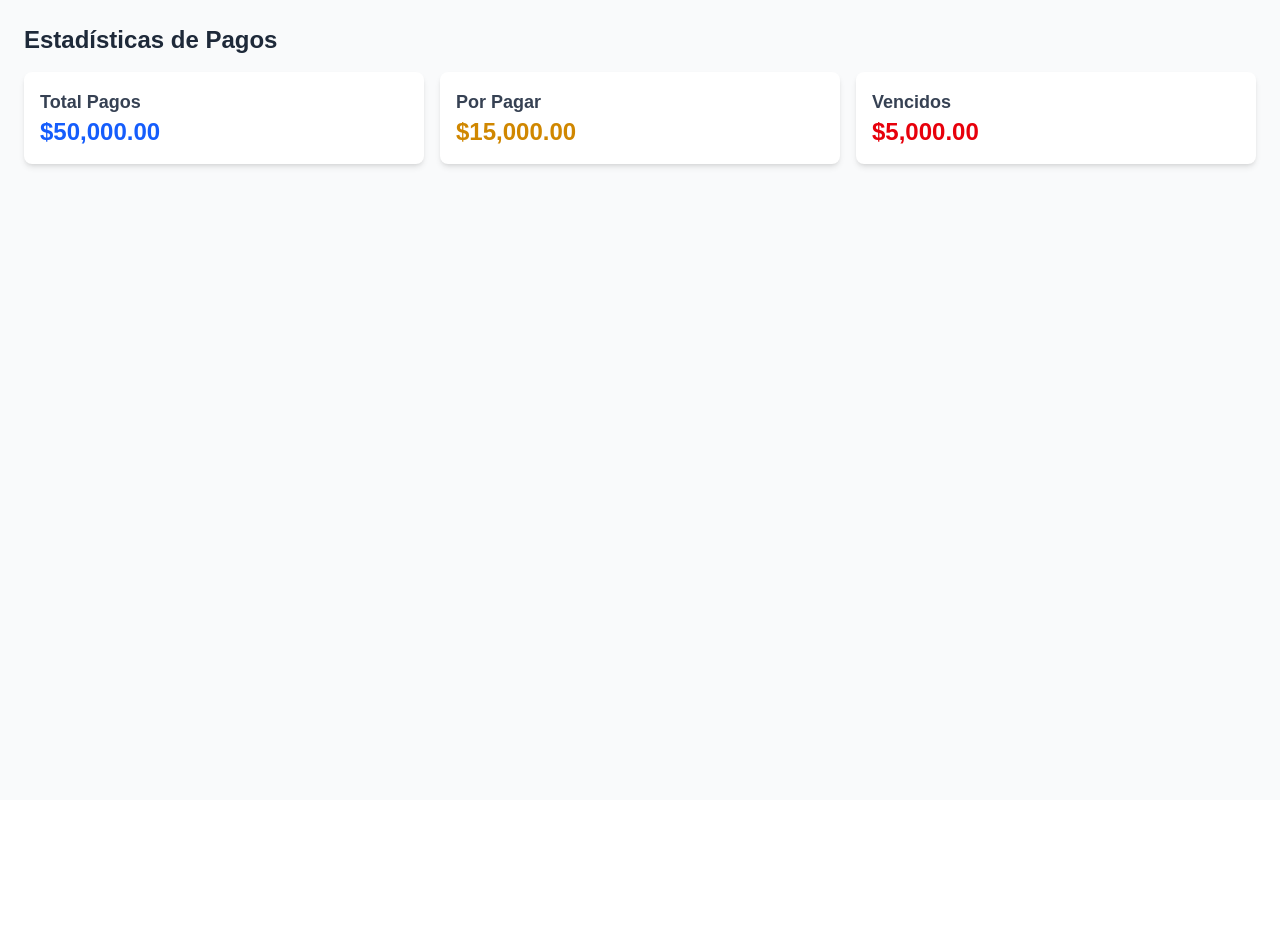
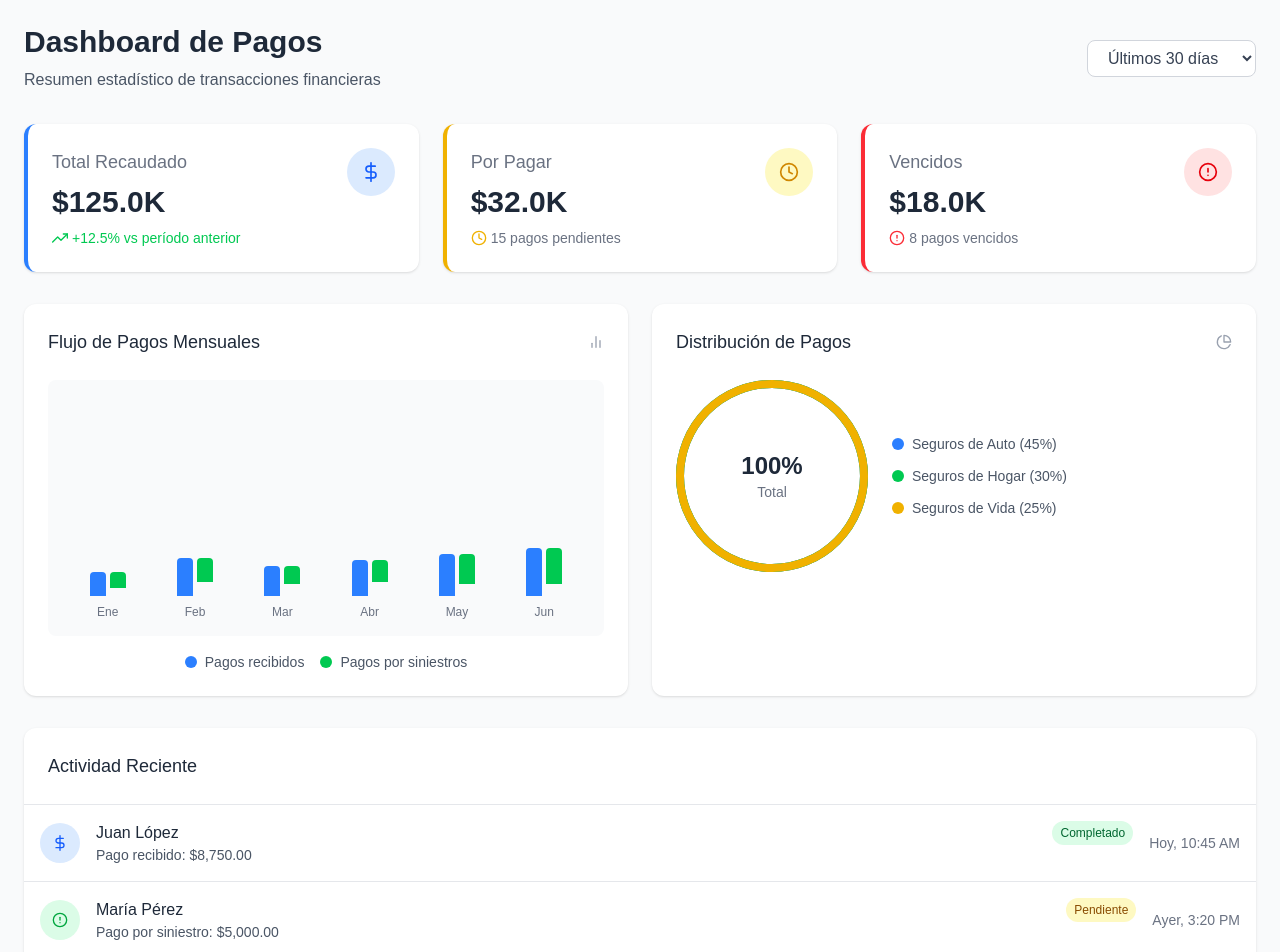
Before and after one commit to Emilybrrntos12/crm, a Next.js app: page /pagos/clientes/estadisticos in a window 1280 px wide. Shown: the top 952 px of the page. Before the commit the page ends 800 px from the top, so only its background shows below. Built offline with nearby package versions, Linux system fonts and the light colour scheme.

Commit message:
estadisticos

```diff
--- a/src/app/pagos/clientes/estadisticos/page.tsx
+++ b/src/app/pagos/clientes/estadisticos/page.tsx
@@ -1,21 +1,209 @@
 import React from 'react';
+import { FiTrendingUp, FiClock, FiAlertCircle, FiDollarSign, FiPieChart, FiBarChart2 } from 'react-icons/fi';
 
 export default function EstadisticosPage() {
+  // Datos de ejemplo
+  const stats = {
+    totalPagos: 125000,
+    porPagar: 32000,
+    vencidos: 18000,
+    crecimiento: 12.5,
+    pagosCompletados: 87,
+    pagosPendientes: 15,
+    pagosVencidos: 8
+  };
+
+  const chartData = [
+    { name: 'Ene', pagos: 12000, siniestros: 8000 },
+    { name: 'Feb', pagos: 19000, siniestros: 12000 },
+    { name: 'Mar', pagos: 15000, siniestros: 9000 },
+    { name: 'Abr', pagos: 18000, siniestros: 11000 },
+    { name: 'May', pagos: 21000, siniestros: 15000 },
+    { name: 'Jun', pagos: 24000, siniestros: 18000 },
+  ];
+
   return (
     <div className="min-h-screen bg-gray-50 p-6">
-      <h1 className="text-2xl font-bold text-gray-800 mb-4">Estadísticas de Pagos</h1>
-      <div className="grid grid-cols-1 md:grid-cols-3 gap-4">
-        <div className="bg-white p-4 rounded-lg shadow-md">
-          <h2 className="text-lg font-semibold text-gray-700">Total Pagos</h2>
-          <p className="text-2xl font-bold text-blue-600">$50,000.00</p>
+      {/* Header */}
+      <div className="flex flex-col md:flex-row justify-between items-start md:items-center mb-8">
+        <div>
+          <h1 className="text-2xl md:text-3xl font-bold text-gray-800">Dashboard de Pagos</h1>
+          <p className="text-gray-600 mt-2">Resumen estadístico de transacciones financieras</p>
         </div>
-        <div className="bg-white p-4 rounded-lg shadow-md">
-          <h2 className="text-lg font-semibold text-gray-700">Por Pagar</h2>
-          <p className="text-2xl font-bold text-yellow-600">$15,000.00</p>
+        <div className="mt-4 md:mt-0">
+          <select className="border border-gray-300 rounded-lg px-4 py-2 bg-white text-gray-700 focus:outline-none focus:ring-2 focus:ring-blue-500">
+            <option>Últimos 30 días</option>
+            <option>Este mes</option>
+            <option>Trimestre actual</option>
+            <option>Este año</option>
+          </select>
         </div>
-        <div className="bg-white p-4 rounded-lg shadow-md">
-          <h2 className="text-lg font-semibold text-gray-700">Vencidos</h2>
-          <p className="text-2xl font-bold text-red-600">$5,000.00</p>
+      </div>
+
+      {/* Main Stats Cards */}
+      <div className="grid grid-cols-1 md:grid-cols-3 gap-6 mb-8">
+        {/* Total Pagos */}
+        <div className="bg-white rounded-xl shadow-sm p-6 border-l-4 border-blue-500">
+          <div className="flex justify-between">
+            <div>
+              <h3 className="text-lg font-medium text-gray-500 mb-2">Total Recaudado</h3>
+              <p className="text-3xl font-bold text-gray-800">${(stats.totalPagos / 1000).toFixed(1)}K</p>
+              <div className="flex items-center mt-2">
+                <FiTrendingUp className="text-green-500 mr-1" />
+                <span className="text-sm text-green-500">+{stats.crecimiento}% vs período anterior</span>
+              </div>
+            </div>
+            <div className="bg-blue-100 p-3 rounded-full h-12 w-12 flex items-center justify-center">
+              <FiDollarSign className="text-blue-600 text-xl" />
+            </div>
+          </div>
+        </div>
+
+        {/* Por Pagar */}
+        <div className="bg-white rounded-xl shadow-sm p-6 border-l-4 border-yellow-500">
+          <div className="flex justify-between">
+            <div>
+              <h3 className="text-lg font-medium text-gray-500 mb-2">Por Pagar</h3>
+              <p className="text-3xl font-bold text-gray-800">${(stats.porPagar / 1000).toFixed(1)}K</p>
+              <div className="flex items-center mt-2">
+                <FiClock className="text-yellow-500 mr-1" />
+                <span className="text-sm text-gray-500">{stats.pagosPendientes} pagos pendientes</span>
+              </div>
+            </div>
+            <div className="bg-yellow-100 p-3 rounded-full h-12 w-12 flex items-center justify-center">
+              <FiClock className="text-yellow-600 text-xl" />
+            </div>
+          </div>
+        </div>
+
+        {/* Vencidos */}
+        <div className="bg-white rounded-xl shadow-sm p-6 border-l-4 border-red-500">
+          <div className="flex justify-between">
+            <div>
+              <h3 className="text-lg font-medium text-gray-500 mb-2">Vencidos</h3>
+              <p className="text-3xl font-bold text-gray-800">${(stats.vencidos / 1000).toFixed(1)}K</p>
+              <div className="flex items-center mt-2">
+                <FiAlertCircle className="text-red-500 mr-1" />
+                <span className="text-sm text-gray-500">{stats.pagosVencidos} pagos vencidos</span>
+              </div>
+            </div>
+            <div className="bg-red-100 p-3 rounded-full h-12 w-12 flex items-center justify-center">
+              <FiAlertCircle className="text-red-600 text-xl" />
+            </div>
+          </div>
+        </div>
+      </div>
+
+      {/* Charts Section */}
+      <div className="grid grid-cols-1 lg:grid-cols-2 gap-6 mb-8">
+        {/* Bar Chart */}
+        <div className="bg-white rounded-xl shadow-sm p-6">
+          <div className="flex justify-between items-center mb-6">
+            <h3 className="text-lg font-medium text-gray-800">Flujo de Pagos Mensuales</h3>
+            <FiBarChart2 className="text-gray-400" />
+          </div>
+          <div className="h-64 bg-gray-50 rounded-lg flex items-end justify-around p-4">
+            {chartData.map((month, index) => (
+              <div key={index} className="flex flex-col items-center">
+                <div className="flex space-x-1 mb-2">
+                  <div
+                    className="w-4 bg-blue-500 rounded-t-sm"
+                    style={{ height: `${month.pagos / 500}px` }}
+                    title={`$${month.pagos} en pagos`}
+                  ></div>
+                  <div
+                    className="w-4 bg-green-500 rounded-t-sm"
+                    style={{ height: `${month.siniestros / 500}px` }}
+                    title={`$${month.siniestros} en siniestros`}
+                  ></div>
+                </div>
+                <span className="text-xs text-gray-500">{month.name}</span>
+              </div>
+            ))}
+          </div>
+          <div className="flex justify-center space-x-4 mt-4">
+            <div className="flex items-center">
+              <div className="w-3 h-3 bg-blue-500 rounded-full mr-2"></div>
+              <span className="text-sm text-gray-600">Pagos recibidos</span>
+            </div>
+            <div className="flex items-center">
+              <div className="w-3 h-3 bg-green-500 rounded-full mr-2"></div>
+              <span className="text-sm text-gray-600">Pagos por siniestros</span>
+            </div>
+          </div>
+        </div>
+
+        {/* Pie Chart */}
+        <div className="bg-white rounded-xl shadow-sm p-6">
+          <div className="flex justify-between items-center mb-6">
+            <h3 className="text-lg font-medium text-gray-800">Distribución de Pagos</h3>
+            <FiPieChart className="text-gray-400" />
+          </div>
+          <div className="flex flex-col md:flex-row items-center">
+            <div className="relative w-48 h-48 mb-6 md:mb-0 md:mr-6">
+              {/* Pie chart simulation */}
+              <div className="absolute inset-0 rounded-full border-8 border-blue-500"></div>
+              <div className="absolute inset-0 rounded-full border-8 border-green-500 clip-pie-70"></div>
+              <div className="absolute inset-0 rounded-full border-8 border-yellow-500 clip-pie-40"></div>
+              <div className="absolute inset-0 flex items-center justify-center">
+                <div className="text-center">
+                  <p className="text-2xl font-bold text-gray-800">100%</p>
+                  <p className="text-sm text-gray-500">Total</p>
+                </div>
+              </div>
+            </div>
+            <div className="space-y-3">
+              <div className="flex items-center">
+                <div className="w-3 h-3 bg-blue-500 rounded-full mr-2"></div>
+                <span className="text-sm text-gray-600">Seguros de Auto (45%)</span>
+              </div>
+              <div className="flex items-center">
+                <div className="w-3 h-3 bg-green-500 rounded-full mr-2"></div>
+                <span className="text-sm text-gray-600">Seguros de Hogar (30%)</span>
+              </div>
+              <div className="flex items-center">
+                <div className="w-3 h-3 bg-yellow-500 rounded-full mr-2"></div>
+                <span className="text-sm text-gray-600">Seguros de Vida (25%)</span>
+              </div>
+            </div>
+          </div>
+        </div>
+      </div>
+
+      {/* Recent Activity */}
+      <div className="bg-white rounded-xl shadow-sm overflow-hidden">
+        <div className="p-6 border-b border-gray-200">
+          <h3 className="text-lg font-medium text-gray-800">Actividad Reciente</h3>
+        </div>
+        <div className="divide-y divide-gray-200">
+          {[
+            { id: 1, type: 'payment', client: 'Juan López', amount: '$8,750.00', date: 'Hoy, 10:45 AM', status: 'completed' },
+            { id: 2, type: 'claim', client: 'María Pérez', amount: '$5,000.00', date: 'Ayer, 3:20 PM', status: 'pending' },
+            { id: 3, type: 'payment', client: 'Carlos Gómez', amount: '$3,200.00', date: 'Ayer, 11:15 AM', status: 'completed' },
+            { id: 4, type: 'claim', client: 'Ana Martínez', amount: '$12,750.00', date: '25/05/2025', status: 'completed' },
+          ].map((activity) => (
+            <div key={activity.id} className="p-4 hover:bg-gray-50 transition duration-150">
+              <div className="flex items-center">
+                <div className={`p-3 rounded-full mr-4 ${
+                  activity.type === 'payment' ? 'bg-blue-100 text-blue-600' : 'bg-green-100 text-green-600'
+                }`}>
+                  {activity.type === 'payment' ? <FiDollarSign /> : <FiAlertCircle />}
+                </div>
+                <div className="flex-grow">
+                  <div className="flex items-center justify-between">
+                    <h4 className="font-medium text-gray-800">{activity.client}</h4>
+                    <span className={`px-2 py-1 text-xs rounded-full ${
+                      activity.status === 'completed' ? 'bg-green-100 text-green-800' : 'bg-yellow-100 text-yellow-800'
+                    }`}>
+                      {activity.status === 'completed' ? 'Completado' : 'Pendiente'}
+                    </span>
+                  </div>
+                  <p className="text-sm text-gray-600">{activity.type === 'payment' ? 'Pago recibido' : 'Pago por siniestro'}: {activity.amount}</p>
+                </div>
+                <div className="ml-4 text-sm text-gray-500 whitespace-nowrap">{activity.date}</div>
+              </div>
+            </div>
+          ))}
         </div>
       </div>
     </div>
```
